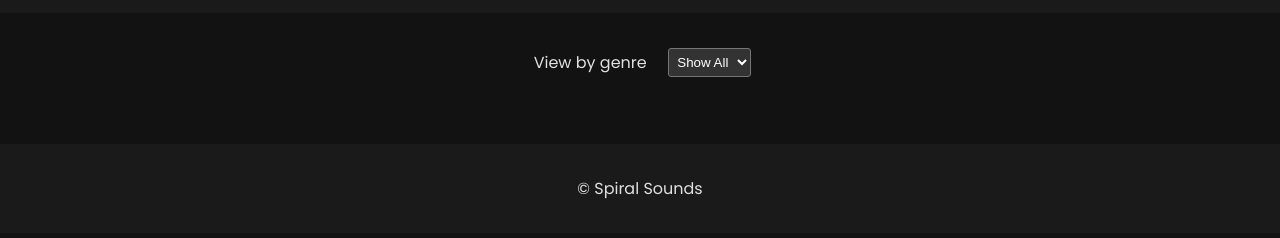
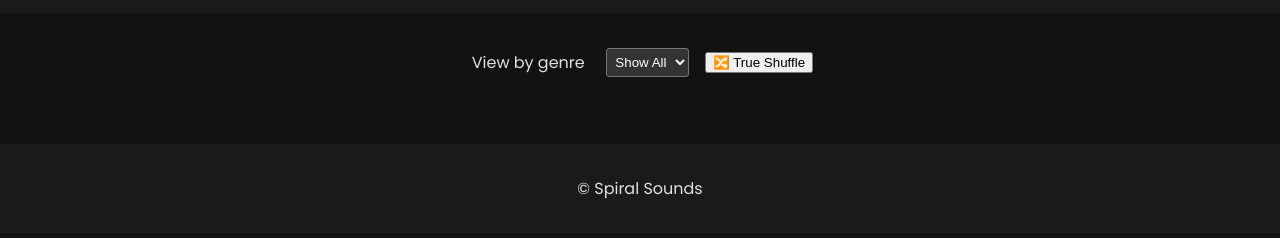
Before and after one commit to SheillaO/No-Skip-Records, a website: page public/index.html in a window 1280 px wide. Shown: the part 256-494 px from the top of the page. Drawn offline with Linux system fonts and the light colour scheme; no server answers; a web font is replaced by a local one.

Commit message:
Update index.html

```diff
--- a/public/index.html
+++ b/public/index.html
@@ -37,6 +37,8 @@
   <select id="genre-select">
     <option value="">Show All</option>
   </select>
+  <button id="shuffle-btn" title="Real Fisher-Yates randomness — the exact algorithm Spotify retired in 2014">🔀 True
+    Shuffle</button>
 </section>
 
   <main class="products" id="products-container"></main>
```
Lines whose indentation alone changed are shown as unchanged.
